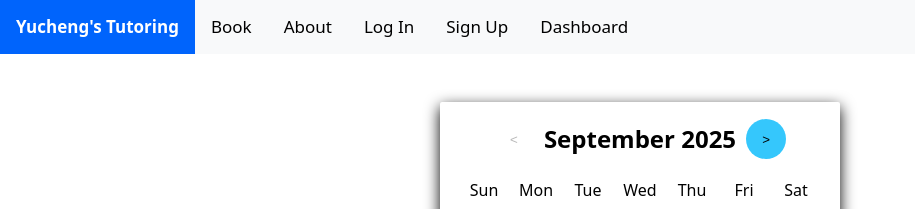
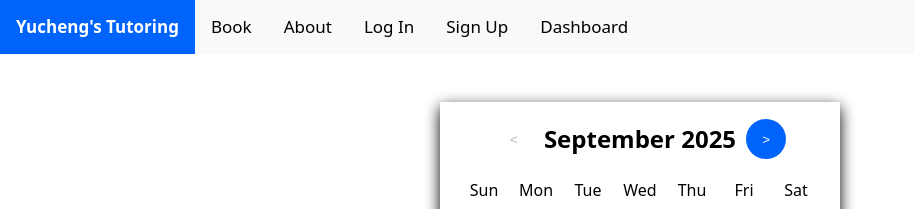
Before and after one commit to BlakeDiaz/tutoring_website, a React (Vite) app in the folder frontend/: page /book in a window 1280 px wide. In both pictures the pointer is over the button 766 px from the left and 139 px from the top of the page. Shown: the top 209 px of the page, without its empty margins (0-915 px from the left). Built offline with nearby package versions, Linux system fonts and the light colour scheme; no server answers.

Commit message:
Changed button hover color in Calendar

```diff
--- a/frontend/src/Calendar.css
+++ b/frontend/src/Calendar.css
@@ -62,5 +62,6 @@
 }
 
 .calendar-button:hover:enabled {
-    background-color: rgba(3, 186, 252, 0.8)
+    background-color: rgb(0, 100, 252);
+    color: white;
 }
```
